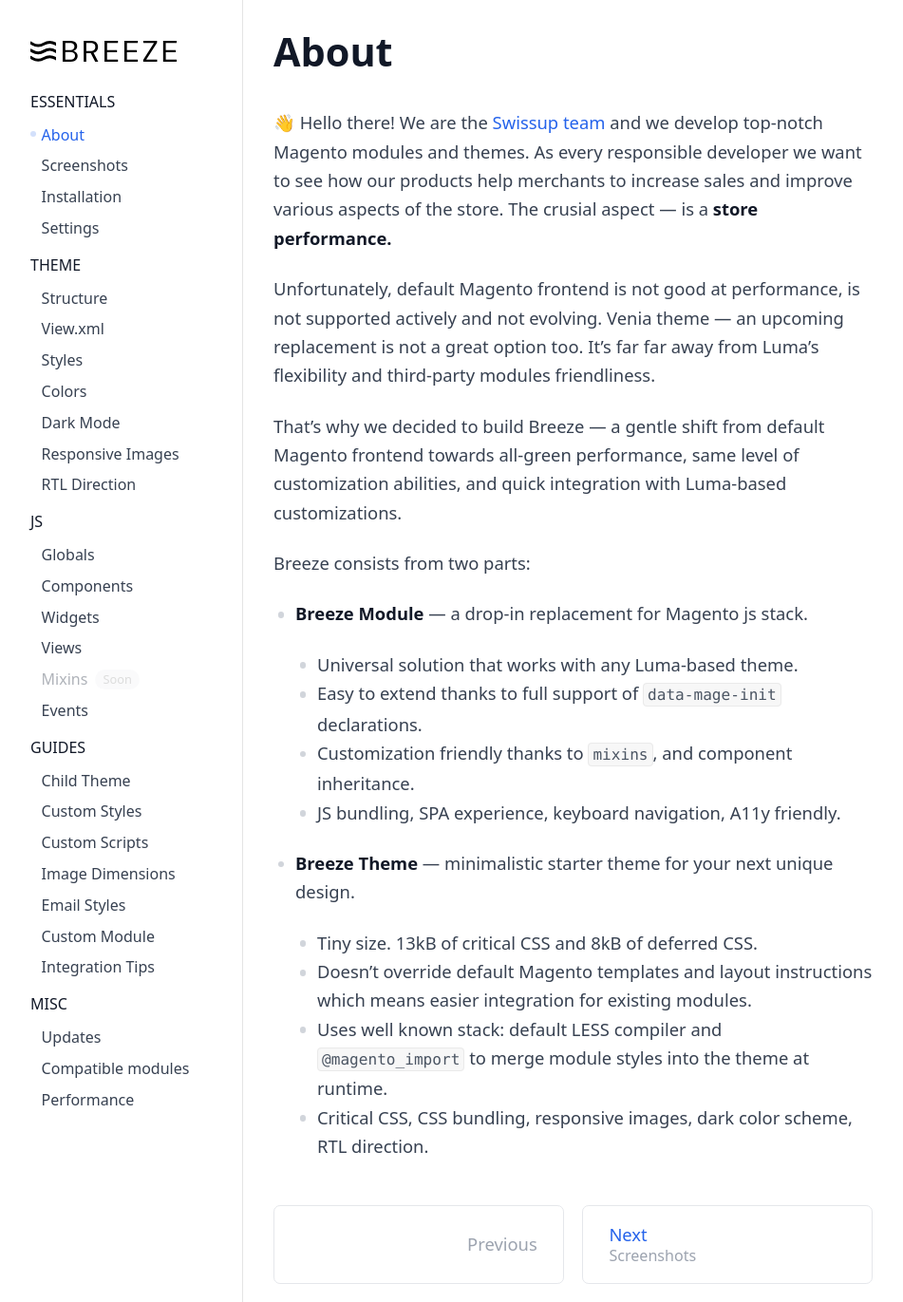
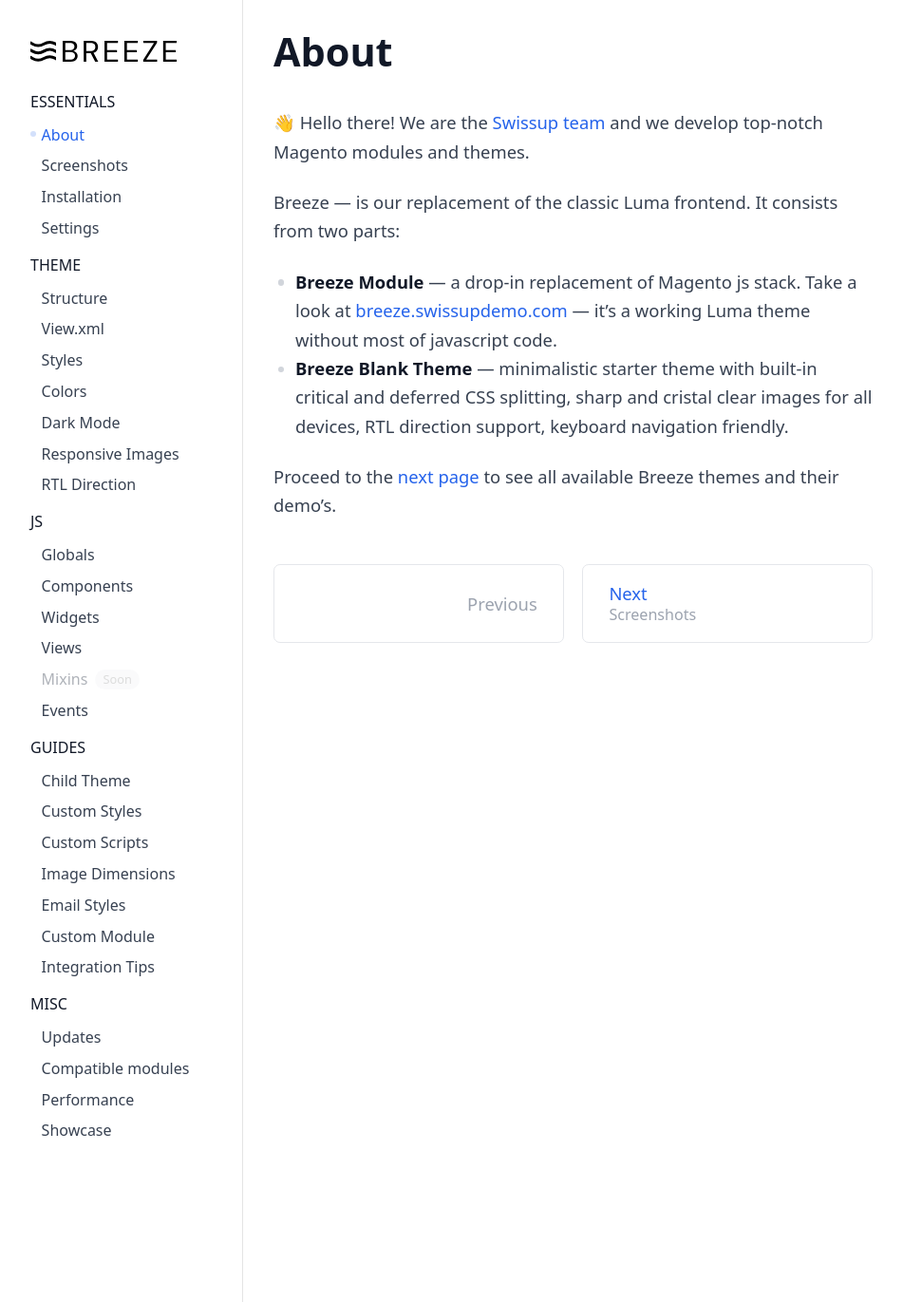
Before and after one commit to breezefront/breezefront.com, a Jekyll site: the page built from collections/_essentials/about.md, in a window 1280 px wide and 1371 px high. Shown: the whole window at 95% size, without its empty margins (0-951 px from the left). Built offline with Jekyll 4.4.1, drawn with Linux system fonts in a browser that asks for light colours.

Commit message:
Showcase

```diff
--- a/collections/_essentials/about.md
+++ b/collections/_essentials/about.md
@@ -7,33 +7,16 @@ order: 100
 # About
 
 👋 Hello there! We are the [Swissup team](https://github.com/swissup) and we develop
-top-notch Magento modules and themes. As every responsible developer we want
-to see how our products help merchants to increase sales and improve various
-aspects of the store. The crusial aspect --- is a **store performance.**
+top-notch Magento modules and themes.
 
-Unfortunately, default Magento frontend is not good at performance, is not
-supported actively and not evolving. Venia theme --- an upcoming replacement
-is not a great option too. It's far far away from Luma's flexibility and
-third-party modules friendliness.
+Breeze --- is our replacement of the classic Luma frontend. It consists from
+two parts:
 
-That's why we decided to build Breeze --- a gentle shift from default
-Magento frontend towards all-green performance, same level of customization
-abilities, and quick integration with Luma-based customizations.
+ -  **Breeze Module** --- a drop-in replacement of Magento js stack. Take a look at
+    [breeze.swissupdemo.com](https://breeze.swissupdemo.com/) --- it's a
+    working Luma theme without most of javascript code.
+ -  **Breeze Blank Theme** --- minimalistic starter theme with built-in
+    critical and deferred CSS splitting, sharp and cristal clear images for all devices, RTL direction support, keyboard navigation friendly.
 
-Breeze consists from two parts:
-
- -  **Breeze Module** --- a drop-in replacement for Magento js stack.
-
-    - Universal solution that works with any Luma-based theme.
-    - Easy to extend thanks to full support of `data-mage-init` declarations.
-    - Customization friendly thanks to `mixins`, and component inheritance.
-    - JS bundling, SPA experience, keyboard navigation, A11y friendly.
-
- -  **Breeze Theme** --- minimalistic starter theme for your next unique design.
-
-    - Tiny size. 13kB of critical CSS and 8kB of deferred CSS.
-    - Doesn't override default Magento templates and layout instructions which
-      means easier integration for existing modules.
-    - Uses well known stack: default LESS compiler and `@magento_import`
-      to merge module styles into the theme at runtime.
-    - Critical CSS, CSS bundling, responsive images, dark color scheme, RTL direction.
+Proceed to the [next page](/screenshots) to see all available Breeze themes
+and their demo's.
```
Also changed, not shown: collections/_misc/showcase.md (added, +86 -0 lines).
